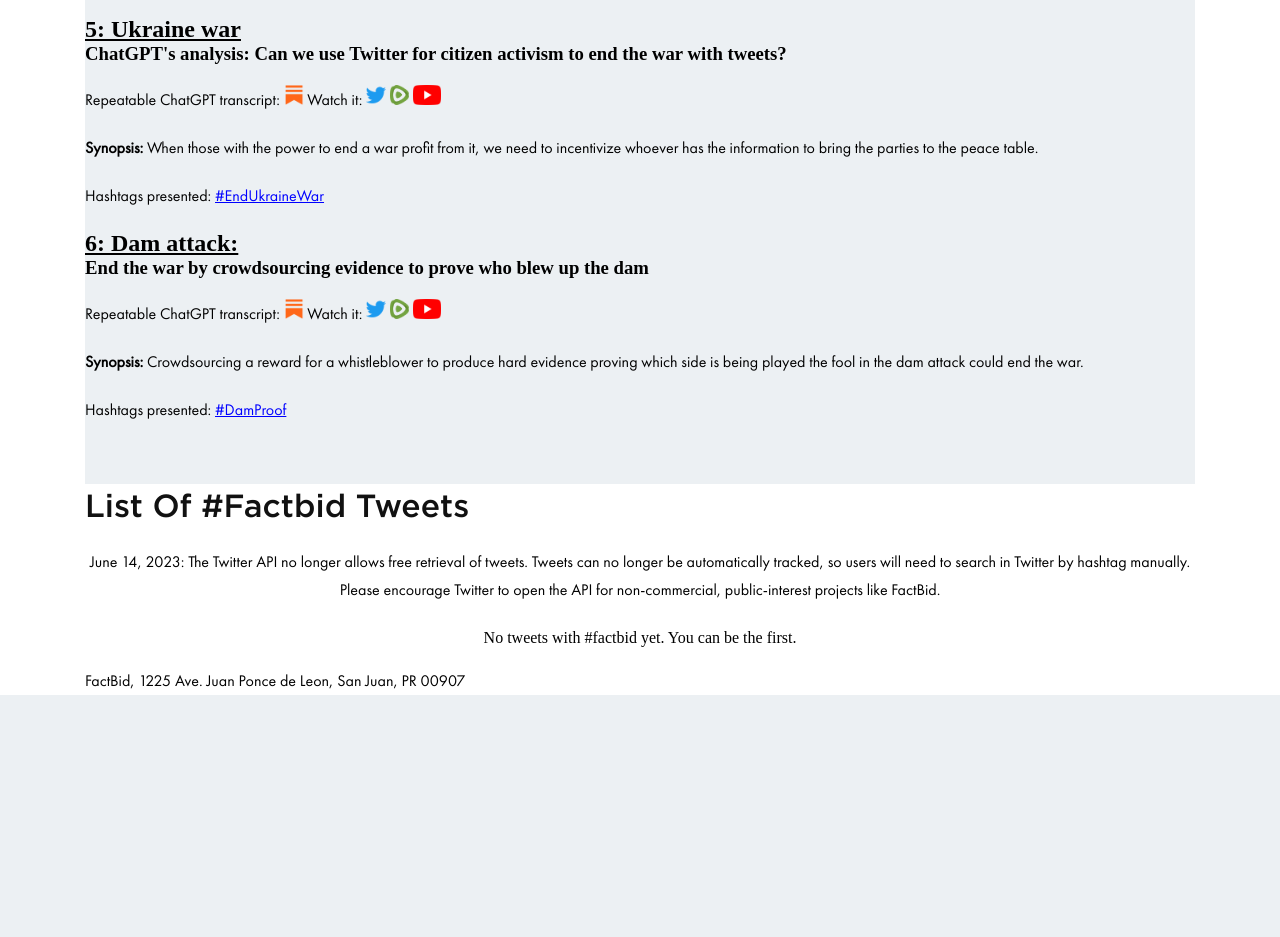
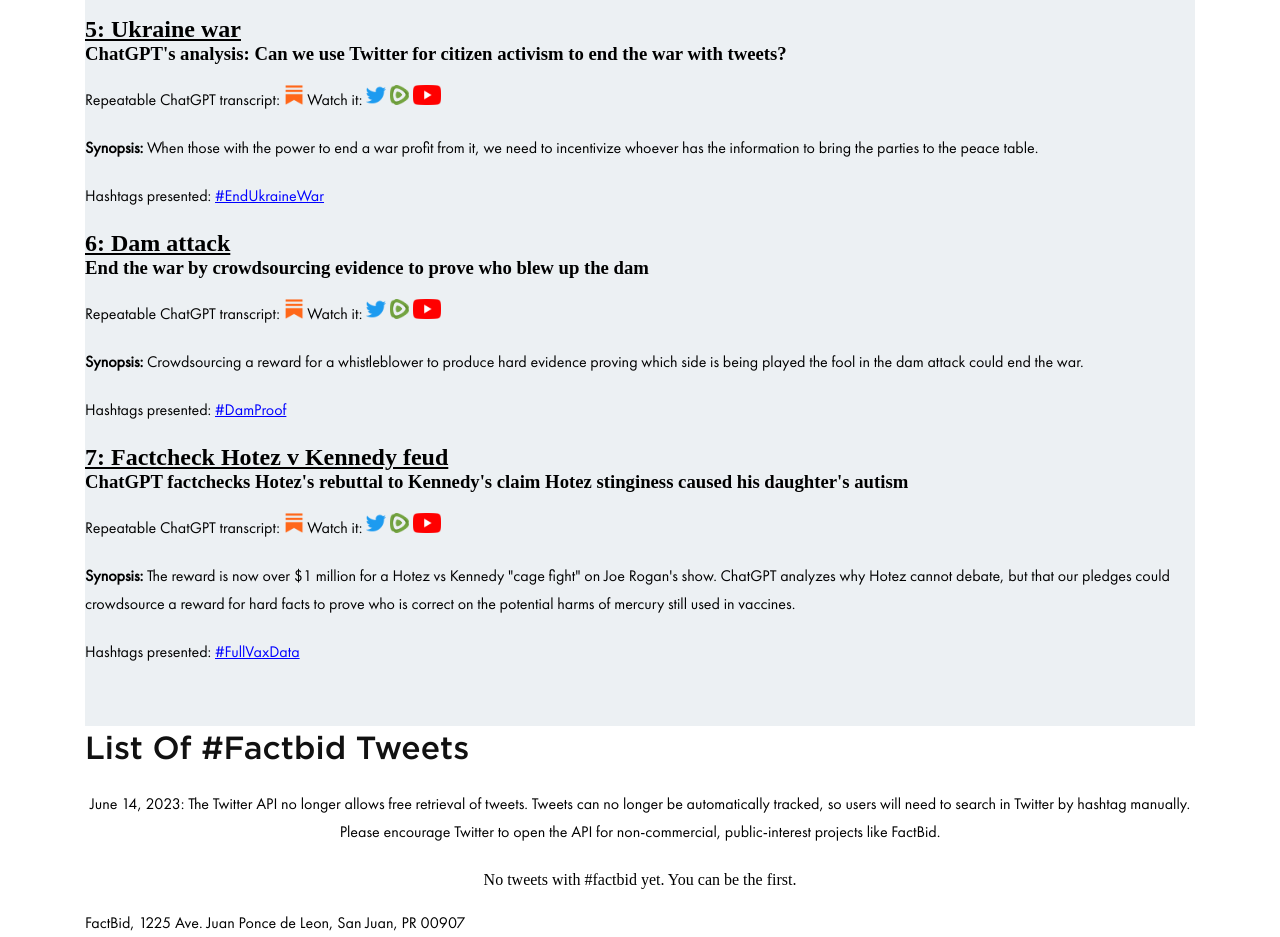
Before and after one commit to aaronfactbid/factbid2, a PHP site: page / in a window 1280 px wide. Shown: the part 1727-2664 px from the top of the page. Before the commit the page ends 2422 px from the top, so only its background shows below. Run offline with PHP 8.4, Linux system fonts and the light colour scheme; data that the repository does not hold is empty.

Commit message:
add episode 7

```diff
--- a/index.php
+++ b/index.php
@@ -65,7 +65,7 @@
 		</p>
 		<p>Hashtags presented: <a href="/UvLightWandTrial">#UvLightWandTrial</a> <a href="/UvcLightBulbStudy">#UvcLightBulbStudy</a> <a href="/VitaminDTrial">#VitaminDTrial</a></p>
 		</p>
-		<h2><u>2: Vaccine safety study using student medical records </u></h2>
+		<h2><u>2: Vaccine safety study using student medical records</u></h2>
 		<h3>ChatGPT shows us how we can solve vaccine hesitancy by tweeting pledges to support a crowdfunded study</h3>
 		<p>
 		Repeatable ChatGPT transcript:
@@ -130,7 +130,7 @@
 		</p>
 		<p>Hashtags presented: <a href="/EndUkraineWar">#EndUkraineWar</a></p>
 		</p>
-		<h2><u>6: Dam attack: </u></h2>
+		<h2><u>6: Dam attack</u></h2>
 		<h3>End the war by crowdsourcing evidence to prove who blew up the dam</h3>
 		<p>
 		Repeatable ChatGPT transcript:
@@ -144,6 +144,21 @@
 		Crowdsourcing a reward for a whistleblower to produce hard evidence proving which side is being played the fool in the dam attack could end the war.
 		</p>
 		<p>Hashtags presented: <a href="/DamProof">#DamProof</a></p>
+		</p>
+		<h2><u>7: Factcheck Hotez v Kennedy feud</u></h2>
+		<h3>ChatGPT factchecks Hotez's rebuttal to Kennedy's claim Hotez stinginess caused his daughter's autism</h3>
+		<p>
+		Repeatable ChatGPT transcript:
+		<a href="https://factbid.substack.com/p/episode-7-hotez-kennedy"><img class="thumbnail-link" src="<?php echo $site_url ; ?>/images/SubStack.png"></a>
+		Watch it:
+		<a href="https://twitter.com/factbid/status/1672617197686910976"><img class="thumbnail-link" src="<?php echo $site_url ; ?>/images/Twitter.png"></a>
+		<a href="https://rumble.com/v2w4kuy-chatgpt-factchecks-hotezs-rebuttal-to-kennedys-claim-hotez-stinginess-cause.html"><img class="thumbnail-link" src="<?php echo $site_url ; ?>/images/rumble.png"></a>
+		<a href="https://youtu.be/GpKHdyhYlDw"><img class="thumbnail-link" src="<?php echo $site_url ; ?>/images/youtube.png"></a>
+		</p>
+		<p><b>Synopsis:</b>
+		The reward is now over $1 million for a Hotez vs Kennedy "cage fight" on Joe Rogan's show.  ChatGPT analyzes why Hotez cannot debate, but that our pledges could crowdsource a reward for hard facts to prove who is correct on the potential harms of mercury still used in vaccines.
+		</p>
+		<p>Hashtags presented: <a href="/FullVaxData">#FullVaxData</a></p>
 		</p>
 		</div>
 </section>
```
